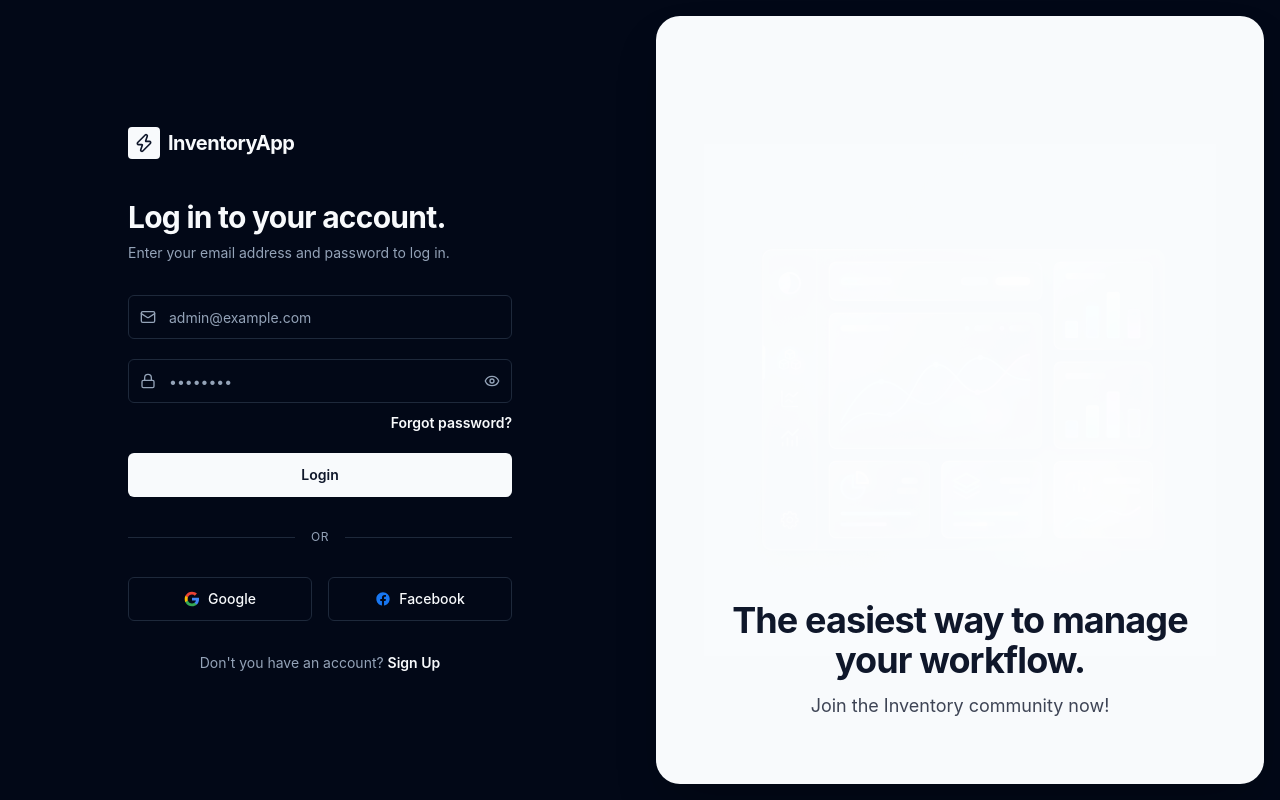
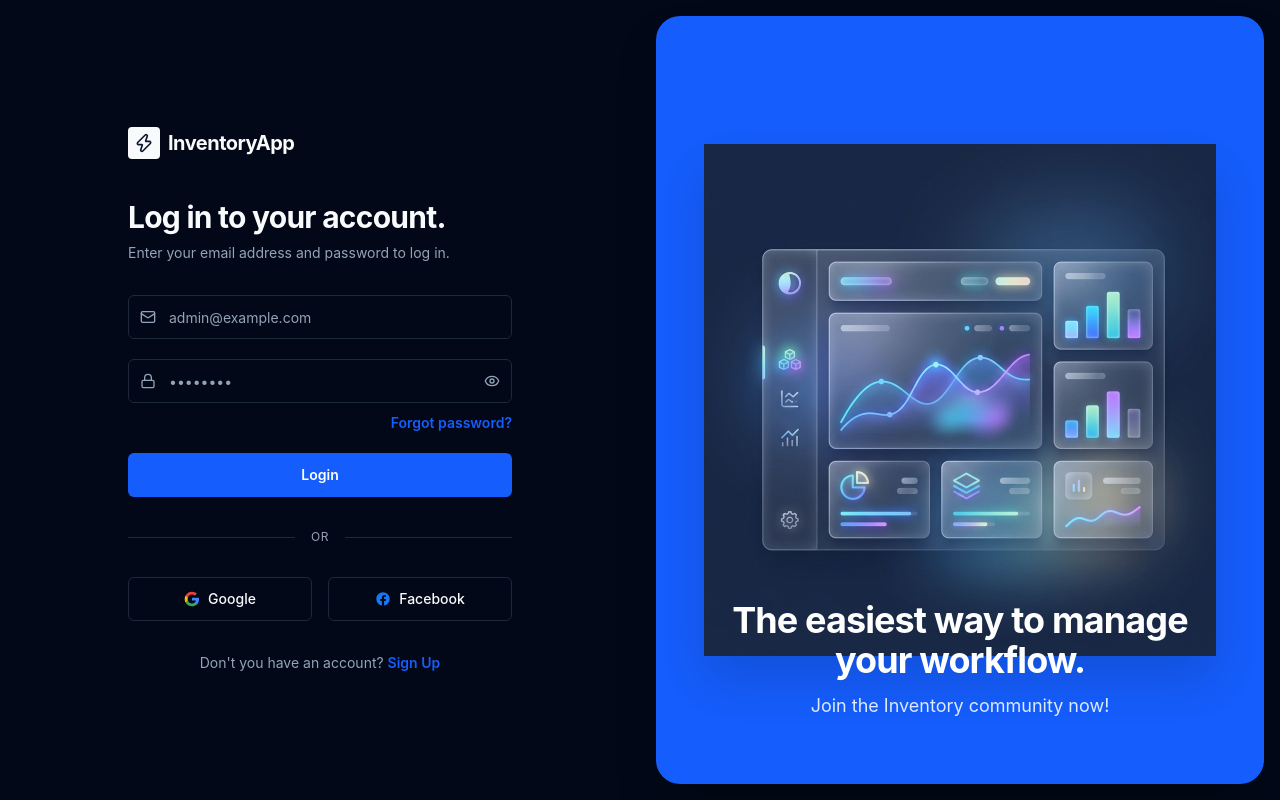
Before and after one commit to Muneerbakkar/Inventory-frontend, a React (Vite) app: page /login in a window 1280 px wide. Built offline with nearby package versions, Linux system fonts and the light colour scheme; no server answers.

Commit message:
fix: revert login page accents to blue for dark mode visibility

```diff
--- a/src/pages/Login.jsx
+++ b/src/pages/Login.jsx
@@ -93,13 +93,13 @@ export const Login = () => {
               {errors.password && <p className="text-xs text-destructive">{errors.password.message}</p>}
 
               <div className="flex justify-end pt-1">
-                <a href="#" className="text-sm font-semibold text-primary hover:text-primary/80">
+                <a href="#" className="text-sm font-semibold text-blue-600 hover:text-blue-500">
                   Forgot password?
                 </a>
               </div>
             </div>
 
-            <Button type="submit" className="w-full h-11 bg-primary hover:bg-primary/90 text-primary-foreground font-semibold" disabled={isLoading}>
+            <Button type="submit" className="w-full h-11 bg-blue-600 hover:bg-blue-700 text-white font-semibold" disabled={isLoading}>
               {isLoading ? "Signing in..." : "Login"}
             </Button>
           </form>
@@ -134,7 +134,7 @@ export const Login = () => {
 
           <p className="mt-8 text-center text-sm text-muted-foreground">
             Don't you have an account?{" "}
-            <Link to="#" className="font-semibold text-primary hover:text-primary/80">
+            <Link to="#" className="font-semibold text-blue-600 hover:text-blue-500">
               Sign Up
             </Link>
           </p>
@@ -143,18 +143,18 @@ export const Login = () => {
 
       {/* Right Panel: Feature Graphic */}
       <div className="hidden lg:flex lg:w-1/2 p-4">
-        <div className="relative flex w-full h-full flex-col justify-end overflow-hidden rounded-3xl bg-primary shadow-2xl">
+        <div className="relative flex w-full h-full flex-col justify-end overflow-hidden rounded-3xl bg-blue-600 shadow-2xl">
           {/* Abstract Dashboard Illustration */}
           <div className="absolute inset-0 flex items-center justify-center p-12">
-             <img src="/login-illustration.png" alt="Dashboard Abstract UI" className="w-full h-auto max-w-lg object-contain mix-blend-screen opacity-90 drop-shadow-2xl" />
+             <img src="/login-illustration.png" alt="Dashboard Abstract UI" className="w-full h-auto max-w-lg object-contain opacity-90 drop-shadow-2xl" />
           </div>
 
           {/* Graphic Overlay Text */}
-          <div className="relative z-10 px-12 pb-16 text-center text-primary-foreground">
+          <div className="relative z-10 px-12 pb-16 text-center text-white">
             <h3 className="text-4xl font-bold tracking-tight mb-3">
               The easiest way to manage<br />your workflow.
             </h3>
-            <p className="text-primary-foreground/80 text-lg">
+            <p className="text-blue-100 text-lg">
               Join the Inventory community now!
             </p>
           </div>
```
